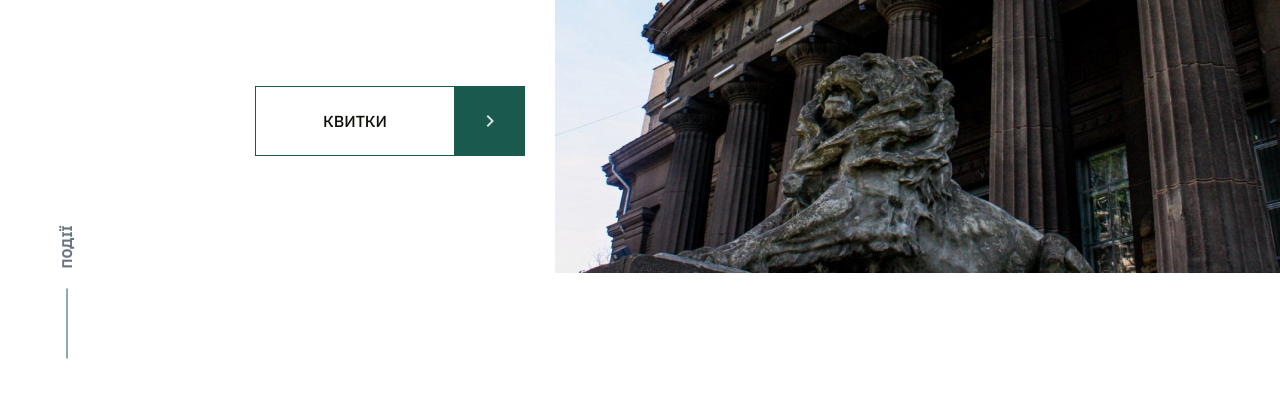
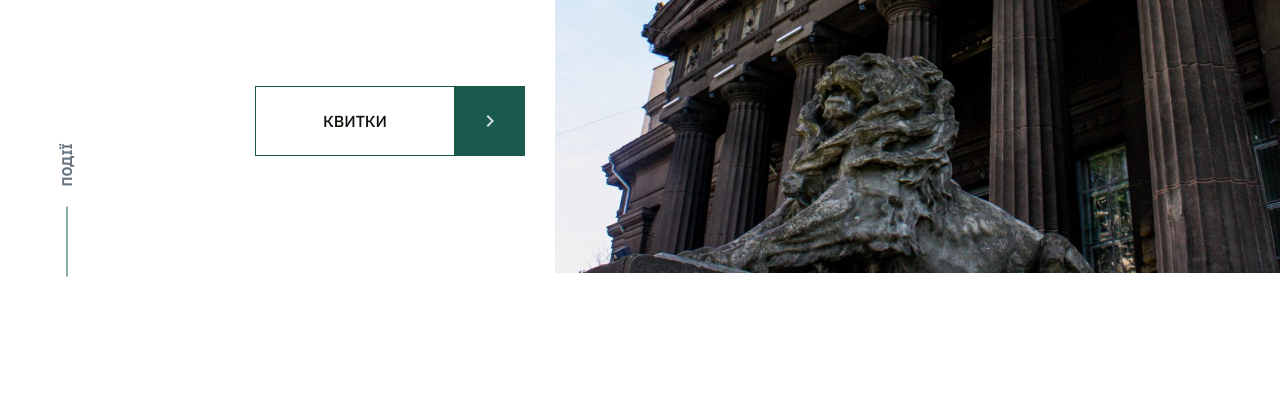
Before and after one commit to yevheniikulish/museum-landing, a website built with Parcel: page src/index.html in a window 1280 px wide. Shown: the part 382-800 px from the top of the page. Built offline with nearby package versions, Linux system fonts and the light colour scheme.

Commit message:
meseum landing

```diff
--- a/src/styles/blocks/header.scss
+++ b/src/styles/blocks/header.scss
@@ -209,7 +209,7 @@
 
     @include desktop {
       position: absolute;
-      top: calc(100vh - 133px);
+      top: calc(50vw - 55px);
       display: flex;
       align-items: center;
       font-weight: $weight-bold;
```
